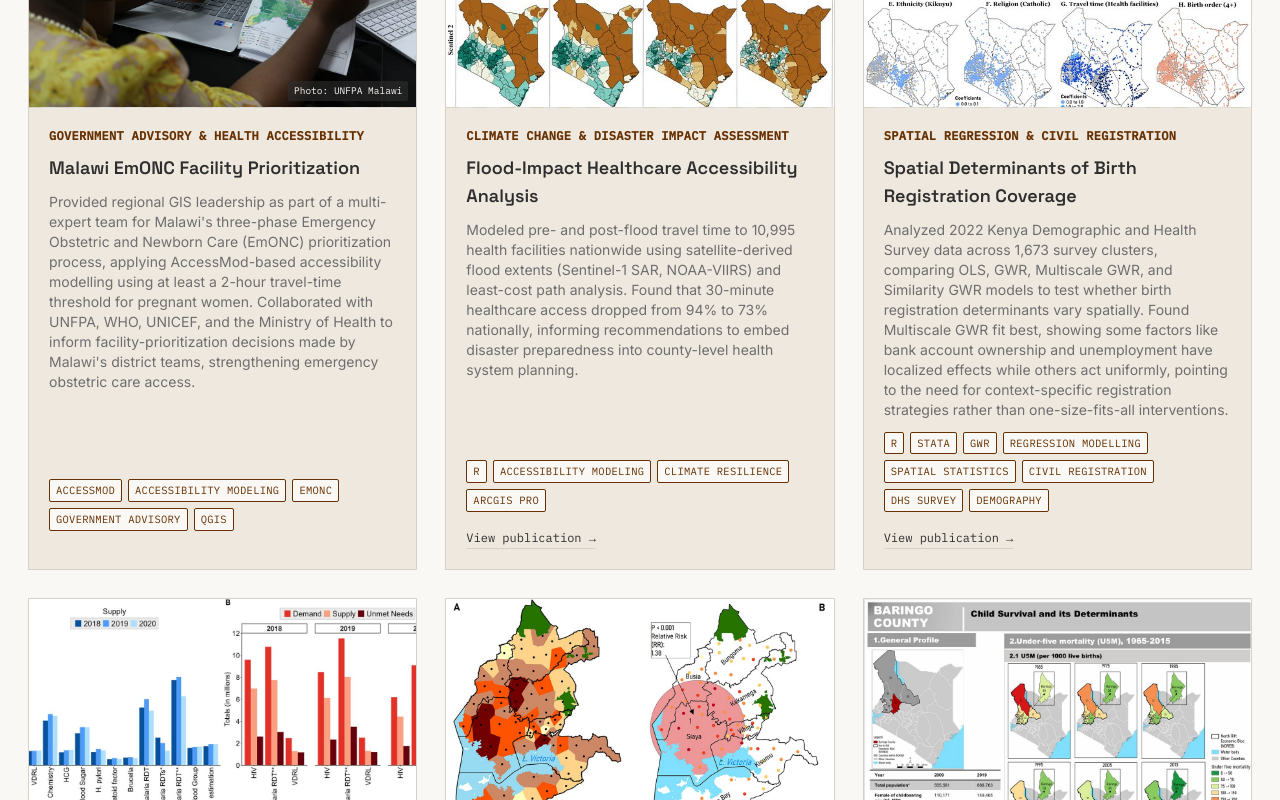
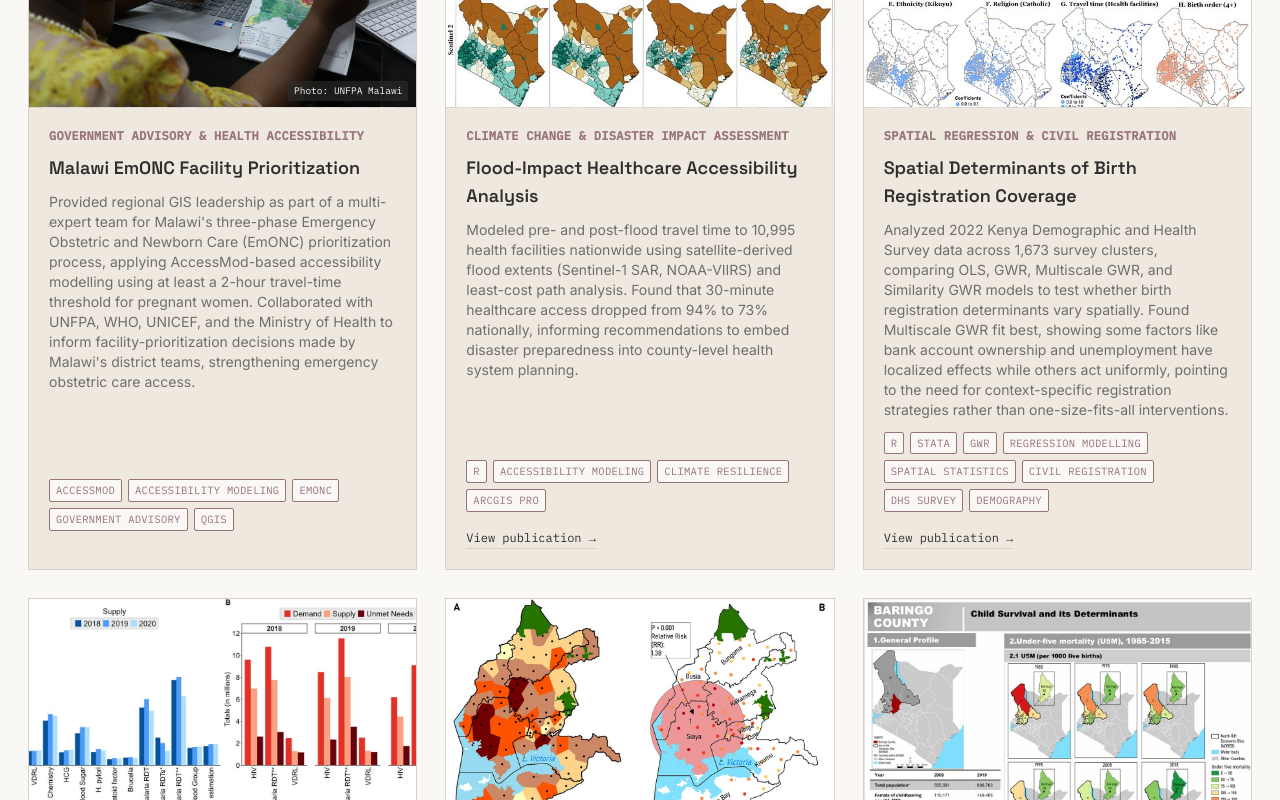
Before and after one commit to Bibian-Robert/bibian-portfolio, a React (Vite) app: page / in a window 1280 px wide. Shown: the part 1640-2440 px from the top of the page. Built offline with nearby package versions, Linux system fonts and the light colour scheme.

Commit message:
Change accent color to #97737A

```diff
--- a/tailwind.config.js
+++ b/tailwind.config.js
@@ -8,7 +8,7 @@ export default {
         secondary: '#6E6E6E',
         paper: '#F9F8F5',
         surface: '#EFE8DF',
-        accent: '#663001',
+        accent: '#97737A',
         accentDark: '#7A6656',
         hairline: 'rgba(46,46,46,0.12)',
       },
```
